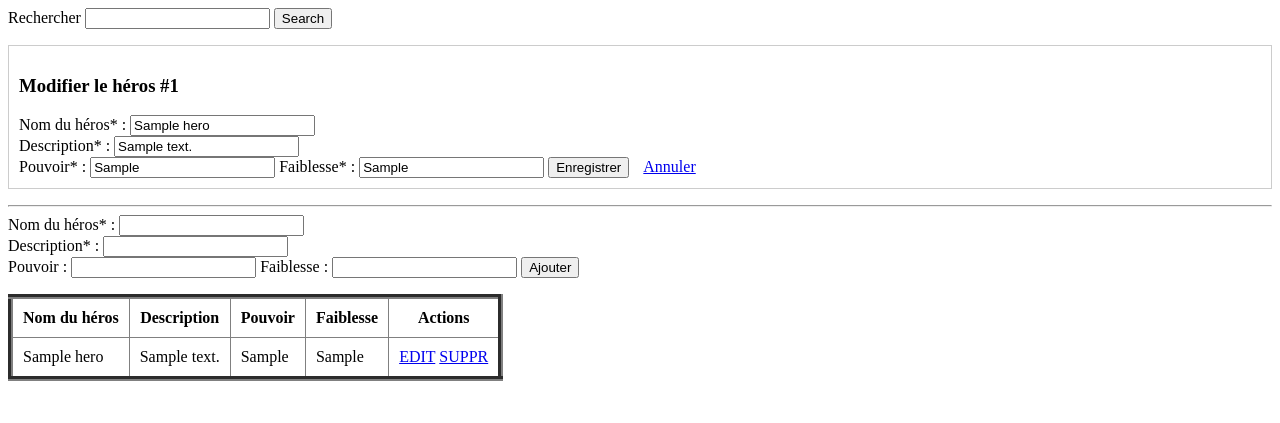
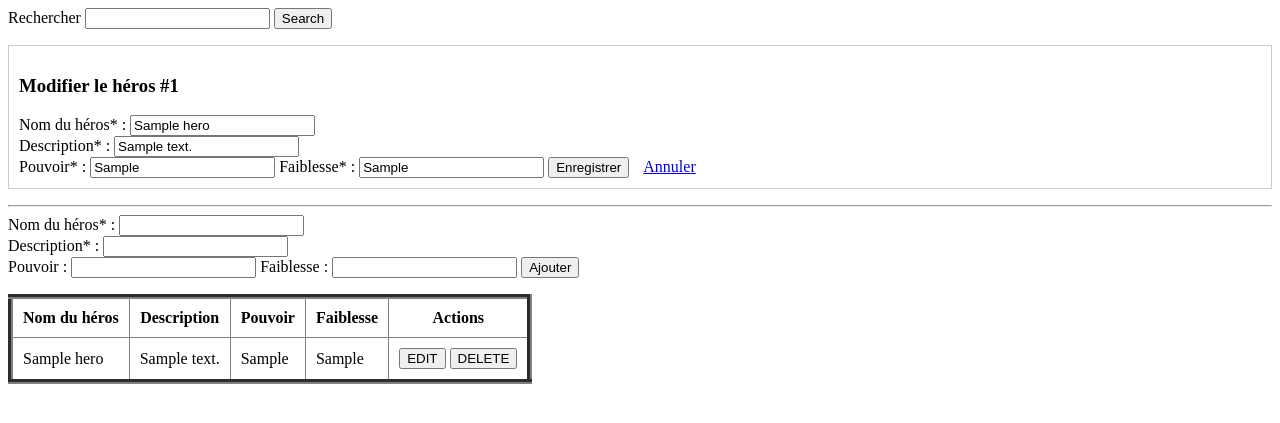
Before and after one commit to IamArayel/Expernet_HeroCorp, a PHP site: page /index.php?edit=1 in a window 1280 px wide. Shown: the top 423 px of the page. Run offline with PHP 8.4, Linux system fonts and the light colour scheme; tables that the repository leaves empty or names only in its code hold one stand-in row (values such as "Sample post").

Commit message:
Remplacement des liens EDIT et SUPPR par des boutons

```diff
--- a/index.php
+++ b/index.php
@@ -164,8 +164,8 @@ foreach ($heroes as $hero) {
     <td>".$hero->getPower()."</td>
     <td>".$hero->getWeakness()."</td>
     <td>
-        <a href=\"index.php?edit=".$hero->getId()."\">EDIT</a>
-        <a href=\"index.php?delete=".$hero->getId()."\" onclick=\"return confirm('Confirmer la suppression ?');\">SUPPR</a>
+        <button onclick=\"window.location.href='index.php?edit=".$hero->getId()."'\">EDIT</button>
+        <button onclick=\"window.location.href='index.php?delete=".$hero->getId()."'\">DELETE</button>
     </td>
     </tr>";
 }
```
